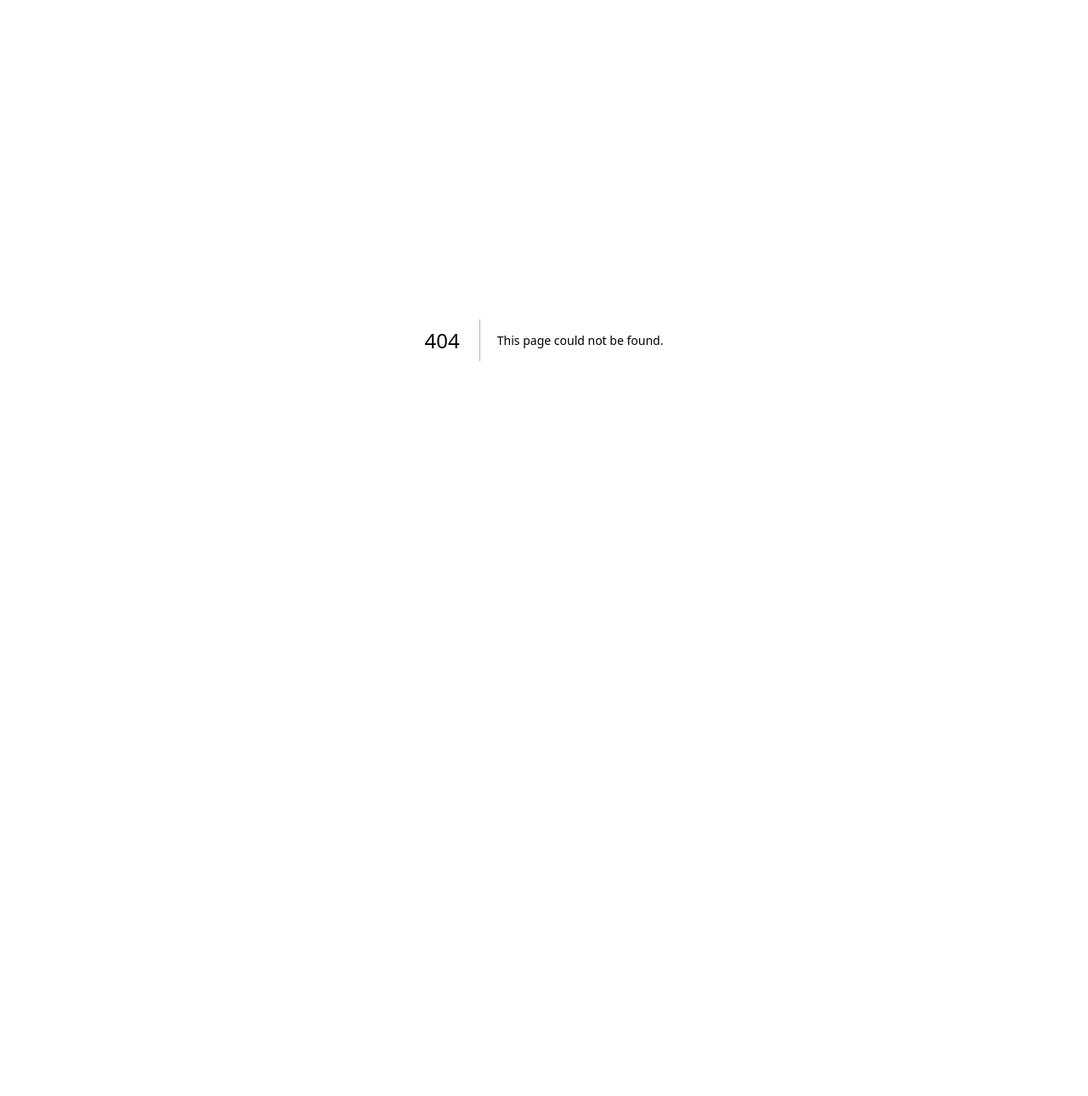
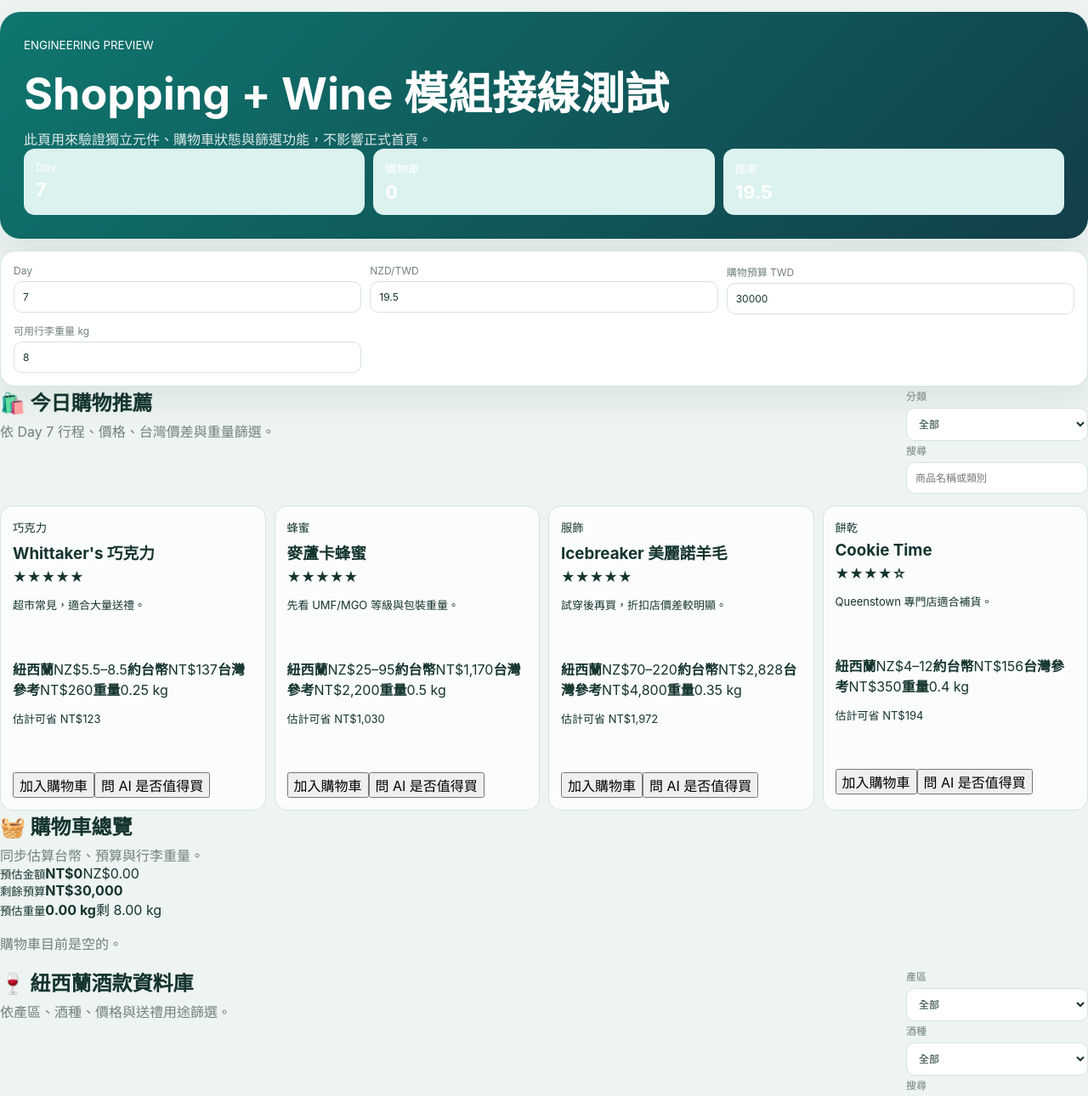
Before and after one commit to joeyang1212/TRAVEL-ME-PRO, a Next.js app: page /modular-preview in a window 1280 px wide. Before the commit this address had no page. Shown: the top 1290 px of the page at 85% size. Before the commit the page ends 800 px from the top, so only its background shows below. Built offline with nearby package versions, Linux system fonts and the light colour scheme.

Commit message:
工程化 Phase 5：加入 Shopping / Wine 接線預覽頁 (#6)
* feat: add integrated shopping and wine preview

* feat: add modular integration preview route

```diff
--- /dev/null
+++ b/app/modular-preview/page.tsx
@@ -0,0 +1,5 @@
+import { ShoppingWinePreview } from "@/components/integration/ShoppingWinePreview";
+
+export default function ModularPreviewPage() {
+  return <ShoppingWinePreview />;
+}
--- /dev/null
+++ b/components/integration/ShoppingWinePreview.tsx
@@ -0,0 +1,76 @@
+"use client";
+
+import { useMemo, useState } from "react";
+import { ShoppingGrid } from "../shopping/ShoppingGrid";
+import { ShoppingCartSummary } from "../shopping/ShoppingCartSummary";
+import { WineDatabase } from "../wine/WineDatabase";
+import type { CartItem, Product, Wine } from "../../types/travel";
+
+const previewProducts: Product[] = [
+  { name: "Whittaker's 巧克力", category: "巧克力", nzdMin: 5.5, nzdMax: 8.5, twdRef: 260, weight: 0.25, stars: 5, note: "超市常見，適合大量送禮。", days: [1,2,7,9,10] },
+  { name: "麥蘆卡蜂蜜", category: "蜂蜜", nzdMin: 25, nzdMax: 95, twdRef: 2200, weight: 0.5, stars: 5, note: "先看 UMF/MGO 等級與包裝重量。", days: [1,7,9,10] },
+  { name: "Icebreaker 美麗諾羊毛", category: "服飾", nzdMin: 70, nzdMax: 220, twdRef: 4800, weight: 0.35, stars: 5, note: "試穿後再買，折扣店價差較明顯。", days: [1,7,9,10] },
+  { name: "Cookie Time", category: "餅乾", nzdMin: 4, nzdMax: 12, twdRef: 350, weight: 0.4, stars: 4, note: "Queenstown 專門店適合補貨。", days: [7,9] }
+];
+
+const previewWines: Wine[] = [
+  { name: "Cloudy Bay Sauvignon Blanc", region: "Marlborough", style: "Sauvignon Blanc", nzdMin: 38, nzdMax: 52, gift: "送禮辨識度高", note: "清爽酸度與熱帶水果風格。" },
+  { name: "Felton Road Bannockburn Pinot Noir", region: "Central Otago", style: "Pinot Noir", nzdMin: 65, nzdMax: 95, gift: "適合重要送禮", note: "細緻果香與礦物感，適合牛排與羊排。" },
+  { name: "Rippon Mature Vine Pinot Noir", region: "Wānaka", style: "Pinot Noir", nzdMin: 70, nzdMax: 100, gift: "酒莊特色鮮明", note: "Wānaka 代表酒款之一。" },
+  { name: "Quartz Reef Méthode Traditionnelle", region: "Central Otago", style: "Sparkling", nzdMin: 35, nzdMax: 55, gift: "聚會與送禮皆適合", note: "傳統法氣泡酒，酸度清爽。" }
+];
+
+export function ShoppingWinePreview() {
+  const [day, setDay] = useState(7);
+  const [rate, setRate] = useState(19.5);
+  const [budget, setBudget] = useState(30000);
+  const [weightLimit, setWeightLimit] = useState(8);
+  const [cart, setCart] = useState<CartItem[]>([]);
+  const [aiMessage, setAiMessage] = useState("");
+
+  const cartCount = useMemo(() => cart.reduce((sum, item) => sum + item.qty, 0), [cart]);
+
+  function addToCart(product: Product) {
+    setCart((current) => {
+      const existing = current.find((item) => item.name === product.name);
+      if (existing) return current.map((item) => item.id === existing.id ? { ...item, qty: item.qty + 1 } : item);
+      return [...current, {
+        id: crypto.randomUUID(),
+        name: product.name,
+        category: product.category,
+        qty: 1,
+        unitPriceNzd: product.nzdMin,
+        unitWeightKg: product.weight,
+        bought: false
+      }];
+    });
+  }
+
+  return (
+    <main className="appShell">
+      <section className="hero">
+        <div><small>ENGINEERING PREVIEW</small><h1>Shopping + Wine 模組接線測試</h1><p>此頁用來驗證獨立元件、購物車狀態與篩選功能，不影響正式首頁。</p></div>
+        <div className="summaryCards">
+          <article><small>Day</small><strong>{day}</strong></article>
+          <article><small>購物車</small><strong>{cartCount}</strong></article>
+          <article><small>匯率</small><strong>{rate}</strong></article>
+        </div>
+      </section>
+
+      <section className="toolsPanel">
+        <div className="inputGrid">
+          <label>Day<input type="number" min="1" max="11" value={day} onChange={(event) => setDay(Number(event.target.value))} /></label>
+          <label>NZD/TWD<input type="number" step="0.1" value={rate} onChange={(event) => setRate(Number(event.target.value))} /></label>
+          <label>購物預算 TWD<input type="number" value={budget} onChange={(event) => setBudget(Number(event.target.value))} /></label>
+          <label>可用行李重量 kg<input type="number" step="0.1" value={weightLimit} onChange={(event) => setWeightLimit(Number(event.target.value))} /></label>
+        </div>
+      </section>
+
+      <ShoppingGrid products={previewProducts} day={day} rate={rate} onAddToCart={addToCart} onAskAi={(product) => setAiMessage(`AI 購物顧問：${product.name}`)} />
+      <ShoppingCartSummary items={cart} rate={rate} budgetTwd={budget} weightLimitKg={weightLimit} onRemove={(id) => setCart((items) => items.filter((item) => item.id !== id))} onToggleBought={(id) => setCart((items) => items.map((item) => item.id === id ? { ...item, bought: !item.bought } : item))} />
+      <WineDatabase wines={previewWines} rate={rate} onAskAi={(wine) => setAiMessage(`AI 酒類顧問：${wine.name}`)} />
+
+      {aiMessage && <section className="answer"><strong>{aiMessage}</strong><p>正式接線時會開啟現有 Gemini 分析視窗。</p><button onClick={() => setAiMessage("")}>關閉</button></section>}
+    </main>
+  );
+}
```
